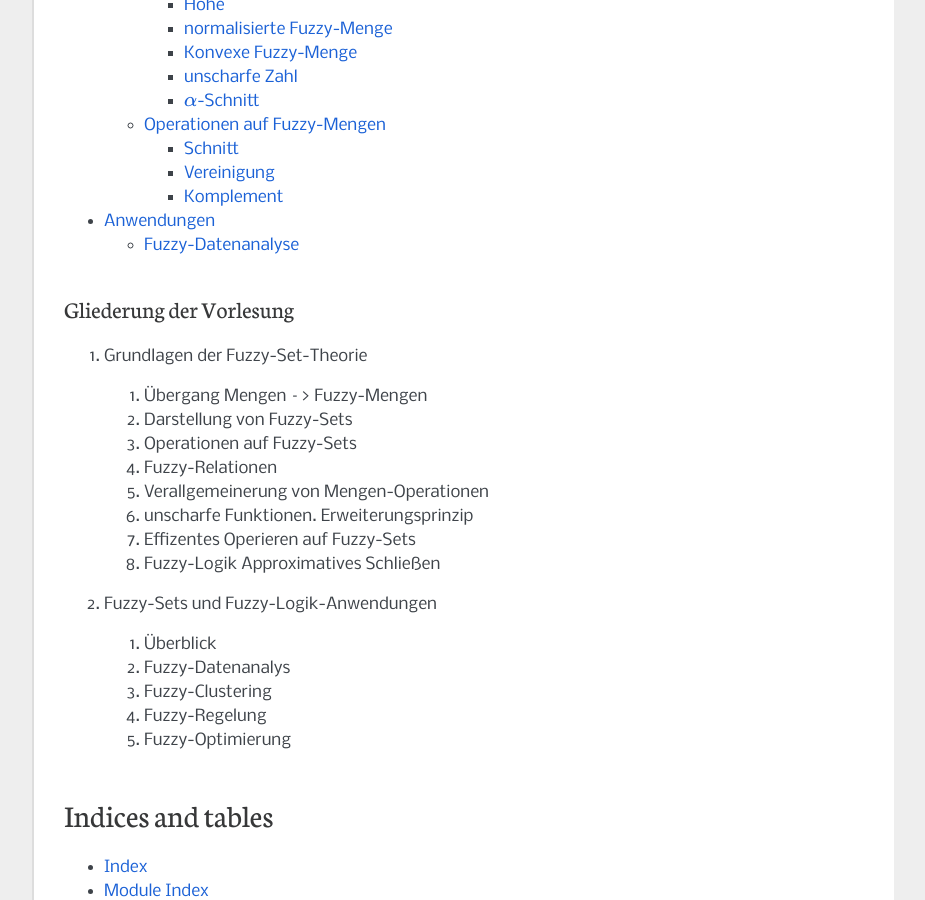
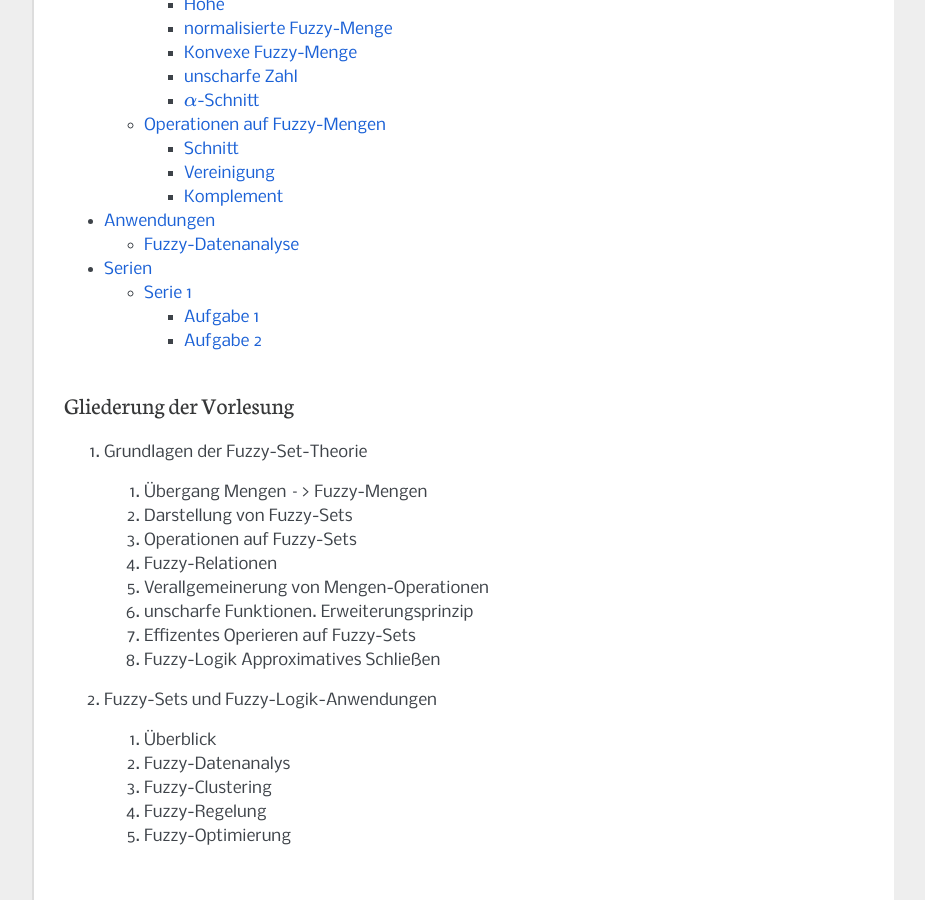
Before and after one commit to DanielMSchmidt/fuzzy, a Sphinx documentation site: the page built from source/index.rst, in a window 1280 px wide and 900 px high, scrolled down 532 px. Shown: the whole window, without its empty margins (198-1123 px from the left). Built offline with Sphinx 7.4.7, drawn with Linux system fonts in a browser that asks for light colours.

Commit message:
added serien

```diff
--- a/source/index.rst
+++ b/source/index.rst
@@ -9,6 +9,7 @@ Inhaltsverzeichnis:
    basics
    grundlagen/index
    anwendungen/index
+   serien/index
 
 
 
--- /dev/null
+++ b/source/serien/index.rst
@@ -0,0 +1,5 @@
+Serien
+******
+
+.. toctree::
+  serie1
--- /dev/null
+++ b/source/serien/serie1.rst
@@ -0,0 +1,10 @@
+Serie 1
+=======
+
+Aufgabe 1
+---------
+
+
+
+Aufgabe 2
+---------
```
